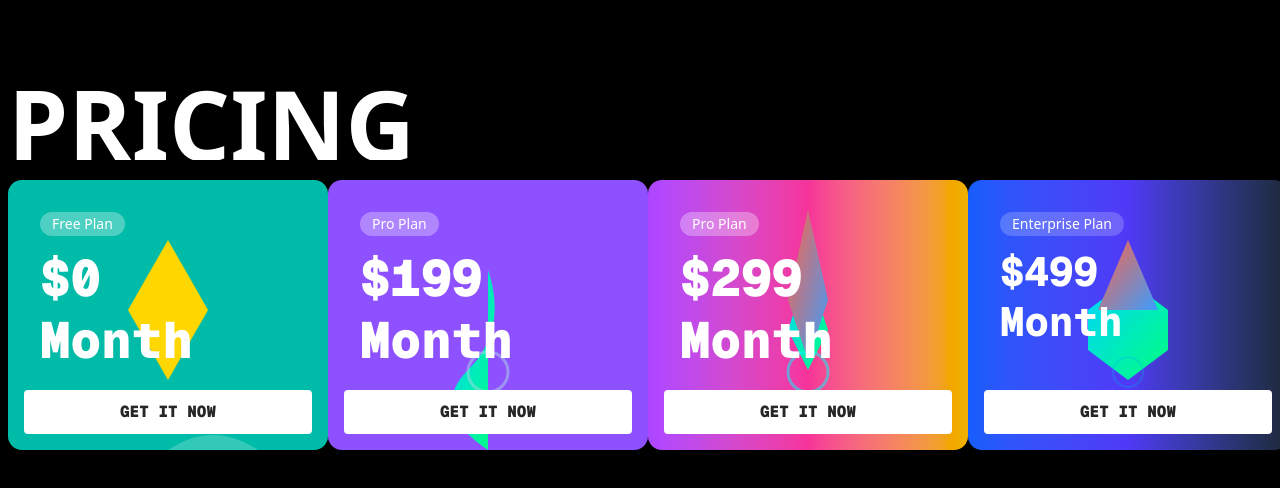
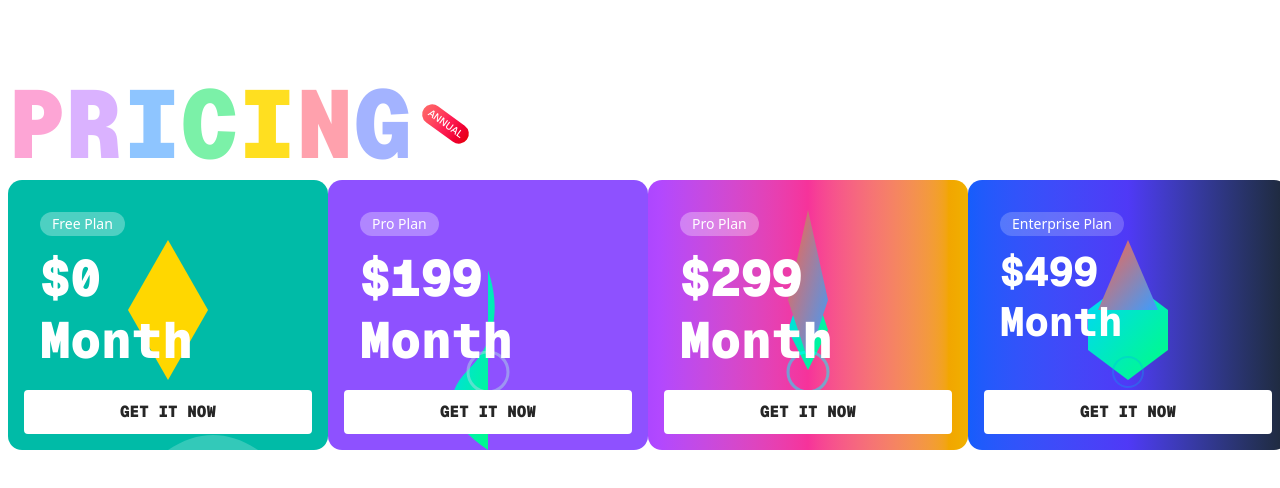
Before and after one commit to Ch2r1Ie/nextjs-15, a Next.js app: page /pricing in a window 1280 px wide. Shown: the top 488 px of the page. Built offline with nearby package versions, Linux system fonts and the light colour scheme.

Commit message:
v1.0.149

```diff
--- a/components/animation/pricing/FlipLink.tsx
+++ b/components/animation/pricing/FlipLink.tsx
@@ -1,13 +1,5 @@
 import React from "react";
 import { motion } from "framer-motion";
-
-export const RevealLinks: React.FC = () => {
-  return (
-    <section className="grid place-content-center gap-4 text-white">
-      <FlipLink href="#">Pricing</FlipLink>
-    </section>
-  );
-};
 
 const DURATION = 0.25;
 const STAGGER = 0.025;
@@ -17,7 +9,37 @@ interface FlipLinkProps {
   children: React.ReactNode;
 }
 
-const FlipLink: React.FC<FlipLinkProps> = ({ children, href }) => {
+export const RevealLinks: React.FC = () => {
+  const pastelColors = [
+    "text-pink-300",
+    "text-purple-300",
+    "text-blue-300",
+    "text-green-300",
+    "text-yellow-300",
+    "text-rose-300",
+    "text-indigo-300",
+  ];
+
+  return (
+    <section className="grid place-content-center font-mono">
+      <FlipLink href="#" pastelColors={pastelColors}>
+        Pricing
+      </FlipLink>
+    </section>
+  );
+};
+
+interface FlipLinkProps {
+  href: string;
+  children: React.ReactNode;
+  pastelColors: string[];
+}
+
+const FlipLink: React.FC<FlipLinkProps> = ({
+  children,
+  href,
+  pastelColors,
+}) => {
   const text = typeof children === "string" ? children : "";
 
   return (
@@ -46,8 +68,8 @@ const FlipLink: React.FC<FlipLinkProps> = ({ children, href }) => {
               ease: "easeInOut",
               delay: STAGGER * i,
             }}
-            className="inline-block"
-            key={i}
+            className={`inline-block ${pastelColors[i % pastelColors.length]}`}
+            key={`top-${i}`}
           >
             {l}
           </motion.span>
@@ -69,8 +91,8 @@ const FlipLink: React.FC<FlipLinkProps> = ({ children, href }) => {
               ease: "easeInOut",
               delay: STAGGER * i,
             }}
-            className="inline-block"
-            key={i}
+            className={`inline-block ${pastelColors[i % pastelColors.length]}`}
+            key={`bottom-${i}`}
           >
             {l}
           </motion.span>
--- /dev/null
+++ b/components/animation/pricing/MonthlyAnnual-button.tsx
@@ -0,0 +1,24 @@
+"use client";
+
+interface TogglePlanButtonProps {
+  toggled: boolean;
+  setToggled: (toggled: boolean) => void;
+}
+
+const TogglePlanButton: React.FC<TogglePlanButtonProps> = ({
+  toggled,
+  setToggled,
+}) => {
+  return (
+    <div className="ml-2 flex h-full items-center justify-center">
+      <button
+        onClick={() => setToggled(!toggled)}
+        className="flex h-5 w-fit rotate-36 transform items-center justify-center rounded-lg bg-gradient-to-r from-red-400 via-rose-500 to-red-600 px-1.5 font-sans text-[7px] leading-none font-medium text-white uppercase transition-all duration-300 hover:translate-x-[-2px] hover:translate-y-[-2px] hover:cursor-pointer hover:rounded-md hover:shadow-[2px_2px_0px_black] active:translate-x-[0px] active:translate-y-[0px] active:shadow-none md:text-[10px]"
+      >
+        <span>{toggled ? "Monthly" : "Annual"}</span>
+      </button>
+    </div>
+  );
+};
+
+export default TogglePlanButton;
--- a/components/animation/pricing/PricingEnterprisePlanCard.tsx
+++ b/components/animation/pricing/PricingEnterprisePlanCard.tsx
@@ -1,10 +1,29 @@
 "use client";
 
-import { motion } from "framer-motion";
-import React from "react";
+import { motion, useMotionValue, useSpring, useTransform } from "framer-motion";
+import React, { useEffect } from "react";
 import Link from "next/link";
 
-const PricingEnterprisePlanCard: React.FC<Link> = ({ href }) => {
+const PricingEnterprisePlanCard: React.FC<PricingButton> = ({
+  href,
+  isToggle,
+}) => {
+  const monthlyPrice = 499;
+  const yearlyPrice = 499 * 12;
+
+  const base = useMotionValue(monthlyPrice);
+
+  const animatedValue = useSpring(base, {
+    stiffness: 100,
+    damping: 20,
+  });
+
+  const rounded = useTransform(animatedValue, (val) => `$${Math.round(val)}`);
+
+  useEffect(() => {
+    base.set(isToggle ? yearlyPrice : monthlyPrice);
+  }, [isToggle, base]);
+
   return (
     <motion.div
       whileHover="hover"
@@ -31,7 +50,7 @@ const PricingEnterprisePlanCard: React.FC<Link> = ({ href }) => {
           transition={{ duration: 0.8, ease: "easeOut" }}
           className="my-2 block origin-top-left font-mono text-5xl leading-[1.2] font-extrabold"
         >
-          $499
+          <motion.span>{rounded}</motion.span>
           <br />
           Month
         </motion.span>
--- a/components/animation/pricing/PricingFreePlanCard.tsx
+++ b/components/animation/pricing/PricingFreePlanCard.tsx
@@ -4,7 +4,7 @@ import { motion } from "framer-motion";
 import React from "react";
 import Link from "next/link";
 
-const PricingFreePlanCard: React.FC<Link> = ({ href }) => {
+const PricingFreePlanCard: React.FC<PricingButton> = ({ href }) => {
   return (
     <motion.div
       whileHover="hover"
--- a/components/animation/pricing/PricingPlusPlanCard.tsx
+++ b/components/animation/pricing/PricingPlusPlanCard.tsx
@@ -1,10 +1,26 @@
 "use client";
 
-import { motion } from "framer-motion";
-import React from "react";
+import { motion, useMotionValue, useSpring, useTransform } from "framer-motion";
+import React, { useEffect } from "react";
 import Link from "next/link";
 
-const PricingPlusPlanCard: React.FC<Link> = ({ href }) => {
+const PricingPlusPlanCard: React.FC<PricingButton> = ({ href, isToggle }) => {
+  const monthlyPrice = 199;
+  const yearlyPrice = 199 * 12;
+
+  const base = useMotionValue(monthlyPrice);
+
+  const animatedValue = useSpring(base, {
+    stiffness: 100,
+    damping: 20,
+  });
+
+  const rounded = useTransform(animatedValue, (val) => `$${Math.round(val)}`);
+
+  useEffect(() => {
+    base.set(isToggle ? yearlyPrice : monthlyPrice);
+  }, [isToggle, base]);
+
   return (
     <motion.div
       whileHover="hover"
@@ -38,7 +54,7 @@ const PricingPlusPlanCard: React.FC<Link> = ({ href }) => {
           }}
           className="my-2 block origin-top-left font-mono text-6xl leading-[1.2] font-black"
         >
-          $199
+          <motion.span>{rounded}</motion.span>
           <br />
           Month
         </motion.span>
--- a/components/animation/pricing/PricingProPlanCard.tsx
+++ b/components/animation/pricing/PricingProPlanCard.tsx
@@ -1,10 +1,26 @@
 "use client";
 
-import { motion } from "framer-motion";
-import React from "react";
+import { motion, useMotionValue, useSpring, useTransform } from "framer-motion";
+import React, { useEffect } from "react";
 import Link from "next/link";
 
-const PricingProPlanCard: React.FC<Link> = ({ href }) => {
+const PricingProPlanCard: React.FC<PricingButton> = ({ href, isToggle }) => {
+  const monthlyPrice = 299;
+  const yearlyPrice = 299 * 12;
+
+  const base = useMotionValue(monthlyPrice);
+
+  const animatedValue = useSpring(base, {
+    stiffness: 100,
+    damping: 20,
+  });
+
+  const rounded = useTransform(animatedValue, (val) => `$${Math.round(val)}`);
+
+  useEffect(() => {
+    base.set(isToggle ? yearlyPrice : monthlyPrice);
+  }, [isToggle, base]);
+
   return (
     <motion.div
       whileHover="hover"
@@ -38,7 +54,7 @@ const PricingProPlanCard: React.FC<Link> = ({ href }) => {
           }}
           className="my-2 block origin-top-left font-mono text-6xl leading-[1.2] font-black"
         >
-          $299
+          <motion.span>{rounded}</motion.span>
           <br />
           Month
         </motion.span>
@@ -73,7 +89,6 @@ const Background: React.FC = () => {
         ease: "backInOut",
       }}
     >
-      {/* Mechanical, segmented path */}
       <motion.path
         d="M160 90 L180 150 L160 190 L140 150 Z"
         fill="url(#gradient1)"
@@ -87,8 +102,6 @@ const Background: React.FC = () => {
           ease: "easeInOut",
         }}
       />
-
-      {/* Neon pulsing circle with square-like transition */}
       <motion.circle
         cx="160"
         cy="192"
@@ -109,8 +122,6 @@ const Background: React.FC = () => {
           repeatType: "loop",
         }}
       />
-
-      {/* More angular transformation (robot-like) */}
       <motion.polygon
         points="160,30 180,120 160,180 140,120"
         fill="url(#gradient2)"
@@ -128,7 +139,6 @@ const Background: React.FC = () => {
       />
 
       <defs>
-        {/* Gradient for mechanical shape */}
         <linearGradient id="gradient1" x1="0%" y1="0%" x2="100%" y2="100%">
           <stop offset="0%" style={{ stopColor: "#ff0080", stopOpacity: 1 }} />
           <stop
@@ -136,8 +146,6 @@ const Background: React.FC = () => {
             style={{ stopColor: "#00ff80", stopOpacity: 1 }}
           />
         </linearGradient>
-
-        {/* Gradient for star shape */}
         <linearGradient id="gradient2" x1="0%" y1="0%" x2="100%" y2="100%">
           <stop offset="0%" style={{ stopColor: "#ff6347", stopOpacity: 1 }} />
           <stop
--- a/components/layout/pricing/pricing-card.tsx
+++ b/components/layout/pricing/pricing-card.tsx
@@ -1,24 +1,42 @@
 "use client";
 
+import { useState } from "react";
 import { RevealLinks } from "@/components/animation/pricing/FlipLink";
 import PricingFreePlanCard from "@/components/animation/pricing/PricingFreePlanCard";
 import PricingPlusPlanCard from "@/components/animation/pricing/PricingPlusPlanCard";
 import PricingProPlanCard from "@/components/animation/pricing/PricingProPlanCard";
 import PricingEnterprisePlanCard from "@/components/animation/pricing/PricingEnterprisePlanCard";
+import TogglePlanButton from "@/components/animation/pricing/MonthlyAnnual-button";
 
 export default function PricingSectionCards() {
+  const [toggled, setToggled] = useState(false);
+
   return (
-    <div className="flex min-h-screen justify-center bg-black p-2">
+    <div className="flex min-h-screen justify-center p-2">
       <div className="mt-10 xl:mt-20">
-        <div className="flex">
+        <div className="flex items-center">
           <RevealLinks />
+          <TogglePlanButton toggled={toggled} setToggled={setToggled} />
         </div>
+
         <div className="mx-auto mt-5 flex w-full justify-center">
           <div className="grid grid-cols-1 gap-4 sm:grid-cols-2 lg:grid-cols-4">
-            <PricingFreePlanCard href="https://buy.stripe.com/aEU6rf3NhegqdpucMN" />
-            <PricingPlusPlanCard href="https://buy.stripe.com/aEU6rf3NhegqdpucMN" />
-            <PricingProPlanCard href="https://buy.stripe.com/aEU6rf3NhegqdpucMN" />
-            <PricingEnterprisePlanCard href="https://buy.stripe.com/aEU6rf3NhegqdpucMN" />
+            <PricingFreePlanCard
+              href="https://buy.stripe.com/aEU6rf3NhegqdpucMN"
+              isToggle={toggled}
+            />
+            <PricingPlusPlanCard
+              href="https://buy.stripe.com/aEU6rf3NhegqdpucMN"
+              isToggle={toggled}
+            />
+            <PricingProPlanCard
+              href="https://buy.stripe.com/aEU6rf3NhegqdpucMN"
+              isToggle={toggled}
+            />
+            <PricingEnterprisePlanCard
+              href="https://buy.stripe.com/aEU6rf3NhegqdpucMN"
+              isToggle={toggled}
+            />
           </div>
         </div>
       </div>
--- a/types/pricing-card.ts
+++ b/types/pricing-card.ts
@@ -1,3 +1,4 @@
-interface Link {
+interface PricingButton {
   href: string;
+  isToggle: boolean;
 }
```
